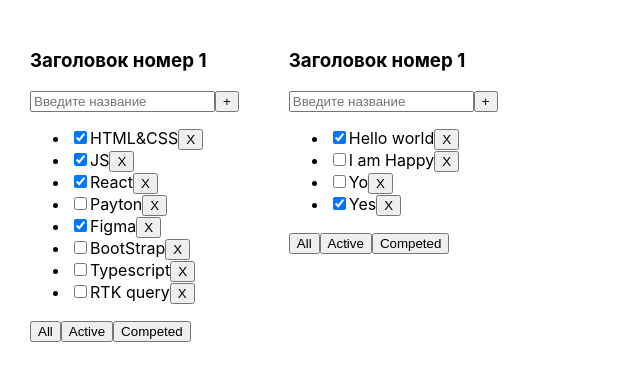
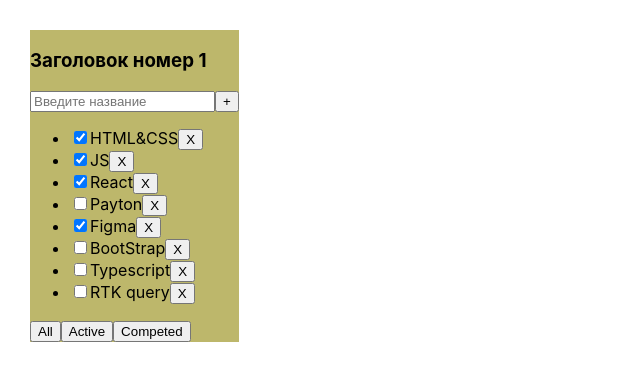
Before and after one commit to AlexMuhin-IT/TodoList, a React (Create React App) app: page / in a window 1280 px wide. Shown: the top 380 px of the page, without its empty margins (0-640 px from the left). Built offline with nearby package versions, Linux system fonts and the light colour scheme.

Commit message:
в Todolist добавил removeTask и он отлично работает

```diff
--- a/src/App.tsx
+++ b/src/App.tsx
@@ -5,7 +5,7 @@ import {v1,} from "uuid";
 
 function App() {
 
-    const [tasks, setTasks] = useState([
+    let [tasks, setTasks] = useState([
         {id: v1(), title: 'HTML&CSS', isDone: true},
         {id: v1(), title: 'JS', isDone: true},
         {id: v1(), title: 'React', isDone: true},
@@ -15,12 +15,6 @@ function App() {
         {id: v1(), title: 'Typescript', isDone: false},
         {id: v1(), title: 'RTK query', isDone: false},
     ])
-    const tasks2 = [
-        {id: v1(), title: 'Hello world', isDone: true},
-        {id: v1(), title: 'I am Happy', isDone: false},
-        {id: v1(), title: 'Yo', isDone: false},
-        {id: v1(), title: 'Yes', isDone: true},
-    ]
 
     const addTask = (newTaskTitle: string) => {
         const newTask = {
@@ -32,8 +26,9 @@ function App() {
             return [newTask, ...prevTasks]
         })
     }
-    const removeTask = (newTaskTitle: string) => {
-
+    const removeTask = (value: string) => {
+        tasks = tasks.filter((task)=> task.id !== value)
+        setTasks(tasks)
     }
 
     return (
@@ -43,12 +38,6 @@ function App() {
                       addTask={addTask}
                       removeTask={removeTask}
             />
-            <Todolist title={'Заголовок номер 1'}
-                      tasks={tasks2}
-                      addTask={addTask}
-                      removeTask={removeTask}
-            />
-
         </div>
     );
 }
--- a/src/Todolist.tsx
+++ b/src/Todolist.tsx
@@ -6,8 +6,7 @@ type TodolistProps = {
     title: string;
     tasks: TasksPropsType[]
     addTask: (title: string) => void;
-    removeTask?: (id: string) => void;
-
+    removeTask: (value: string) => void;
 }
 export type TasksPropsType = {
     id: string;
@@ -28,11 +27,10 @@ export const Todolist = ({title, tasks, addTask, removeTask}: TodolistProps) =>
     };
 
     // const handlerRemoveTask = () => {
-    //     removeTask()
-    //     setNewTaskTitle('')
+    //     alert(Todolist.id)
     // }
     return (
-        <div>
+        <div style={{background: 'darkkhaki'}}>
             <h3>{title}</h3>
             <div>
                 <input placeholder={'Введите название'} type="text" value={newTaskTitle}
@@ -41,24 +39,26 @@ export const Todolist = ({title, tasks, addTask, removeTask}: TodolistProps) =>
                     title={'+'}
                     onClick={handleAddTask}/>
             </div>
+            {tasks.length === 0 ? (<p>Taskoff HET</p>) : (
                 <ul>
                     {tasks.map(t => {
                         return (
                             <li key={t.id}>
-                            <input type="checkbox" checked={t.isDone}/><span>{t.title}</span>
-                            <Button title={'X'}/>
+                                <input type="checkbox" checked={t.isDone}/>
+                                <span>{t.title}</span>
+                                <Button
+                                    onClick={()=>{removeTask(t.id)}}
+                                    title={'X'}/>
                             </li>
                         )
-
-
                     })}
                 </ul>
+            )}
             <div>
                 <button>All</button>
                 <button>Active</button>
                 <button>Competed</button>
             </div>
         </div>
-    )
-        ;
+    );
 };
```
Lines whose indentation alone changed are shown as unchanged.
